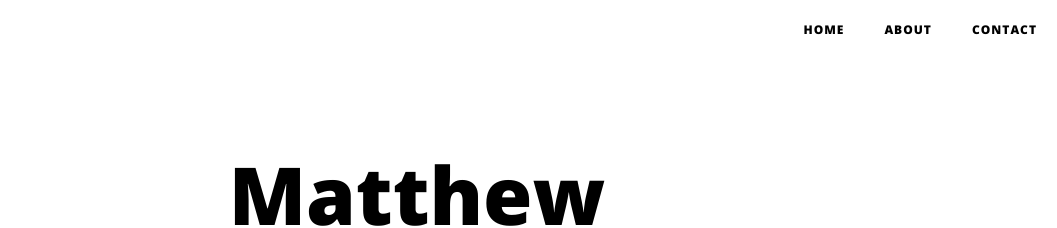
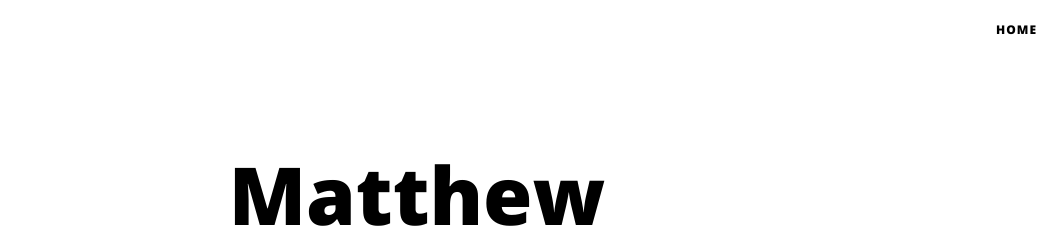
Before and after one commit to mattshirtliffe/mattshirtliffe.github.io, a Jekyll site: the page built from index.html, in a window 1280 px wide. Shown: the top 228 px of the page, without its empty margins (223-1280 px from the left). Built offline with Jekyll 4.4.1, drawn with Linux system fonts in a browser that asks for light colours; nearby versions of some CDN libraries; the list of posts is cut into pages by our own code.

Commit message:
removed about and contacts

```diff
--- a/_config.yml
+++ b/_config.yml
@@ -17,4 +17,4 @@ permalink: pretty
 paginate: 5
 exclude: ["less","node_modules","Gruntfile.js","package.json","README.md"]
 
-gems: [jekyll-paginate, jekyll-feed, jekyll-gist]
+gems: [jekyll-paginate, jekyll-feed]
--- a/about.html
+++ b/_drafts/about.html
@@ -2,7 +2,7 @@
 layout: page
 title: "About"
 description: "This is what I do."
-header-img: "img/about-bg.jpg"
+
 ---
 
 <p>Lorem ipsum dolor sit amet, consectetur adipisicing elit. Saepe nostrum ullam eveniet pariatur voluptates odit, fuga atque ea nobis sit soluta odio, adipisci quas excepturi maxime quae totam ducimus consectetur?</p>
```
Also changed, not shown: _drafts/contact.html (renamed from contact.html).
